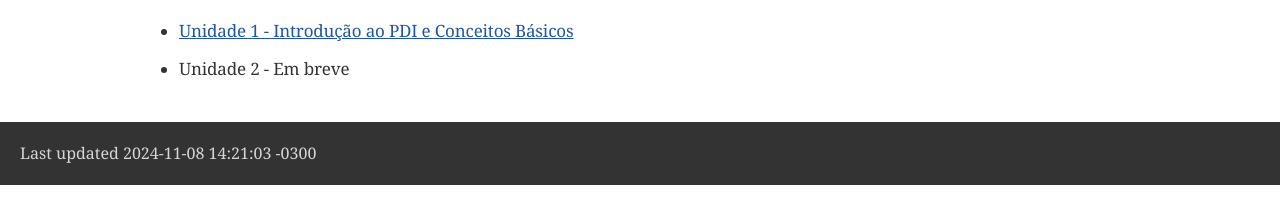
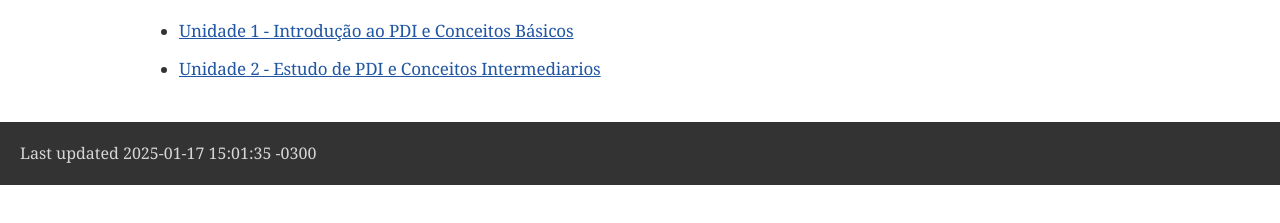
Before and after one commit to MrMegar/PDI-site, a plain HTML site: page pdi.html in a window 1280 px wide. Shown: the part 361-584 px from the top of the page. Drawn offline with nearby package versions, Linux system fonts and the light colour scheme; a web font is replaced by a local one.

Commit message:
Subindo atividades de PDI

```diff
--- a/pdi.html
+++ b/pdi.html
@@ -462,7 +462,7 @@ body.book #toc,body.book #preamble,body.book h1.sect0,body.book .sect1>h2{page-b
 <p><a href="unidade1.html">Unidade 1 - Introdução ao PDI e Conceitos Básicos</a></p>
 </li>
 <li>
-<p>Unidade 2 - Em breve</p>
+<p><a href="unidade2.html">Unidade 2 - Estudo de PDI e Conceitos Intermediarios</a></p>
 </li>
 </ul>
 </div>
@@ -471,7 +471,7 @@ body.book #toc,body.book #preamble,body.book h1.sect0,body.book .sect1>h2{page-b
 </div>
 <div id="footer">
 <div id="footer-text">
-Last updated 2024-11-08 14:21:03 -0300
+Last updated 2025-01-17 15:01:35 -0300
 </div>
 </div>
 </body>
```
